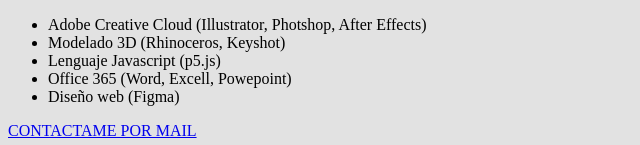
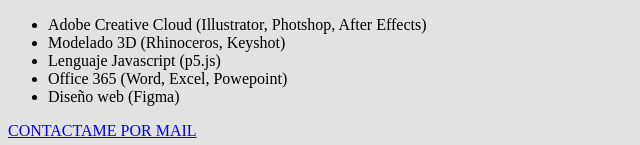
Before and after one commit to josellapur/datalab, a plain HTML site: page index.html in a window 1280 px wide. Shown: the part 989-1134 px from the top of the page, 0-640 px from the left. Drawn offline with Linux system fonts and the light colour scheme.

Commit message:
Update index.html

```diff
--- a/index.html
+++ b/index.html
@@ -38,7 +38,7 @@
     <li> Adobe Creative Cloud (Illustrator, Photshop, After Effects)</li>
     <li>Modelado 3D (Rhinoceros, Keyshot)</li>
     <li>Lenguaje Javascript (p5.js)</li>
-    <li>Office 365 (Word, Excell, Powepoint)</li>
+    <li>Office 365 (Word, Excel, Powepoint)</li>
     <li>Diseño web (Figma)</li>
 </ul>
 <a href="mailto:jllapurtineo@mail.utdt.edu"> Contactame por mail</a>
```
